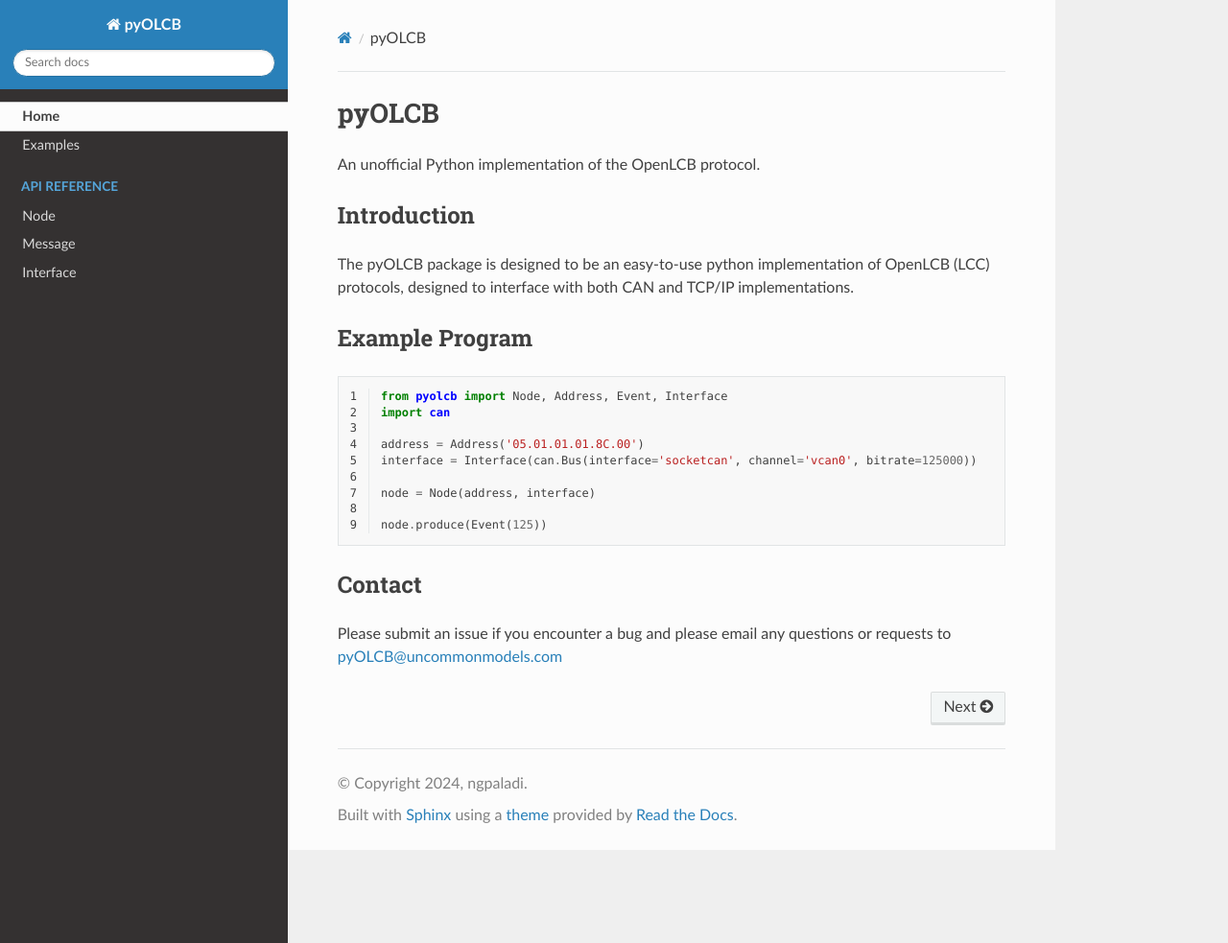
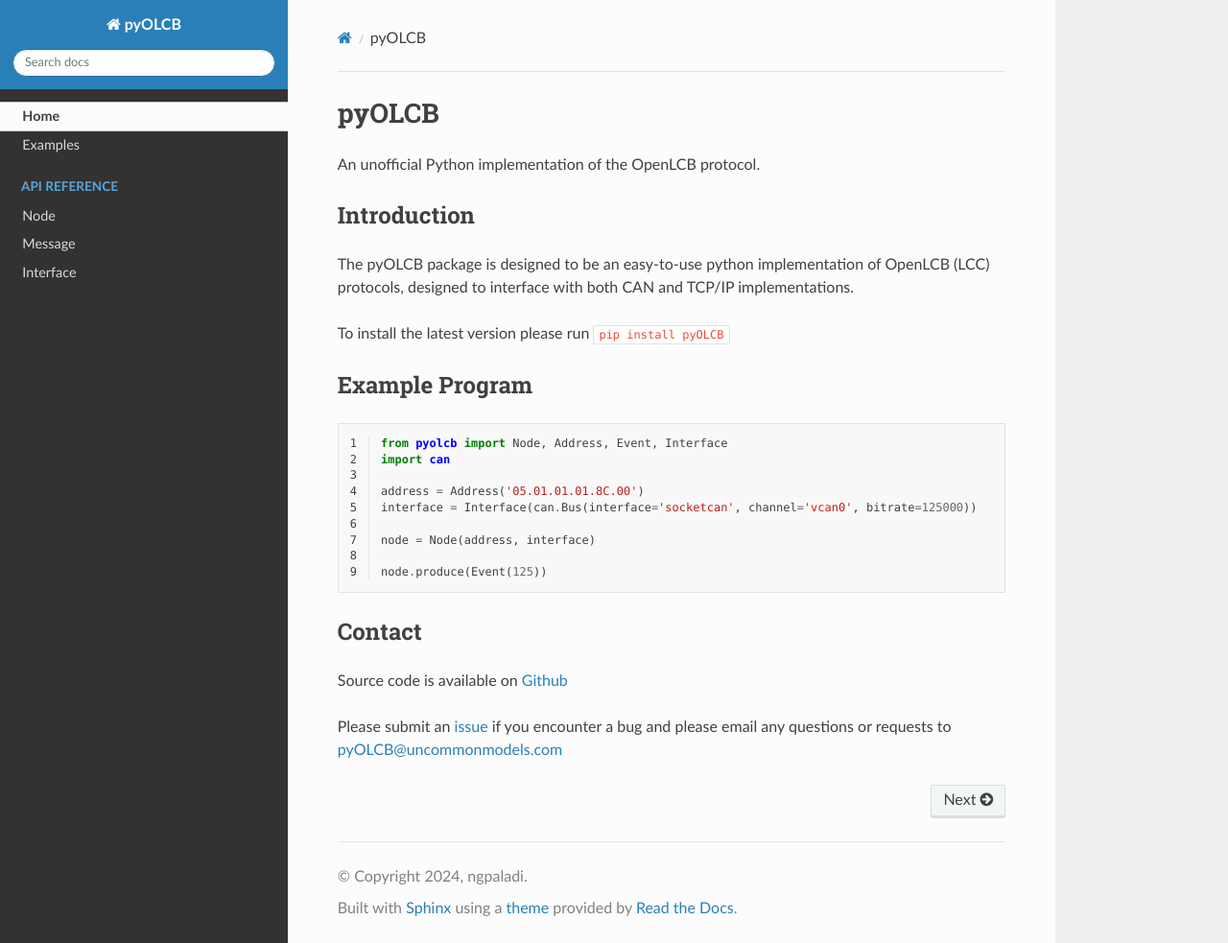
Before and after one commit to UncommonModels/pyOLCB, a Sphinx documentation site: the page built from docs/index.rst, in a window 1280 px wide and 983 px high. Shown: the whole window at 96% size. Built offline with Sphinx 7.4.7 and the Read the Docs theme 2.0.0, drawn with Linux system fonts in a browser that asks for light colours.

Commit message:
Add install instructions and source code link

```diff
--- a/docs/index.rst
+++ b/docs/index.rst
@@ -29,7 +29,7 @@
 The pyOLCB package is designed to be an easy-to-use python implementation of OpenLCB (LCC) protocols, designed to interface with both CAN and TCP/IP implementations.
 
 
-.. To install the latest version please run :code:`pip install pyolcb`
+To install the latest version please run :code:`pip install pyOLCB`
 
 Example Program
 ------------------
@@ -49,4 +49,6 @@
 
 Contact
 ------------
-Please submit an issue if you encounter a bug and please email any questions or requests to pyOLCB@uncommonmodels.com
+Source code is available on `Github <https://github.com/UncommonModels/pyOLCB>`_
+
+Please submit an `issue <https://github.com/UncommonModels/pyOLCB/issue>`_ if you encounter a bug and please email any questions or requests to pyOLCB@uncommonmodels.com
```
